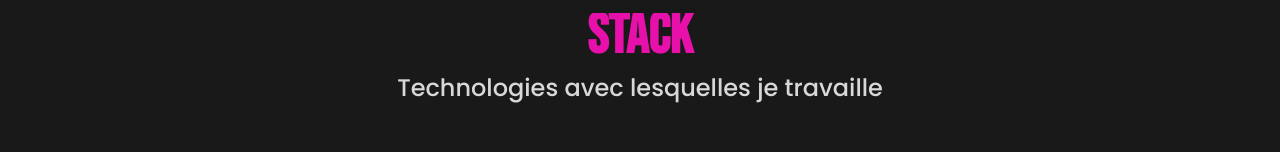
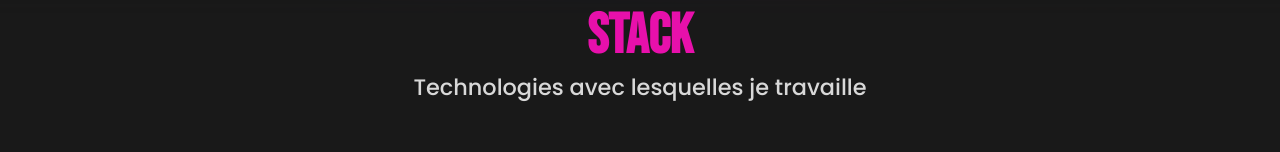
Before and after one commit to lesimpleliott/MyPortfolio, a React (Vite) app: page / in a window 1280 px wide. Shown: the part 487-639 px from the top of the page. Built offline with nearby package versions, Linux system fonts and the light colour scheme.

Commit message:
HeroBanner / Style improve

```diff
--- a/src/components/Header.tsx
+++ b/src/components/Header.tsx
@@ -75,7 +75,7 @@ const HeaderStyled = styled.header`
   height: 70px;
   position: fixed;
   inset: 0;
-  z-index: 1;
+  z-index: 10;
   display: flex;
   align-items: center;
   justify-content: center;
--- a/src/components/HeroBanner.tsx
+++ b/src/components/HeroBanner.tsx
@@ -29,6 +29,7 @@ const HeroBannerStyled = styled.section`
   position: relative;
   padding: 0;
   margin-bottom: -70px;
+  z-index: -1;
 
   .banner {
     width: 100%;
--- a/src/styles/theme/typography.scss
+++ b/src/styles/theme/typography.scss
@@ -19,7 +19,7 @@ h2 {
   text-align: center;
 }
 h3 {
-  font-size: clamp(1.1rem, 5vw, 1.5rem);
+  font-size: clamp(1rem, 3vw, 1.4rem);
   font-weight: 500;
   text-align: center;
 }
```
